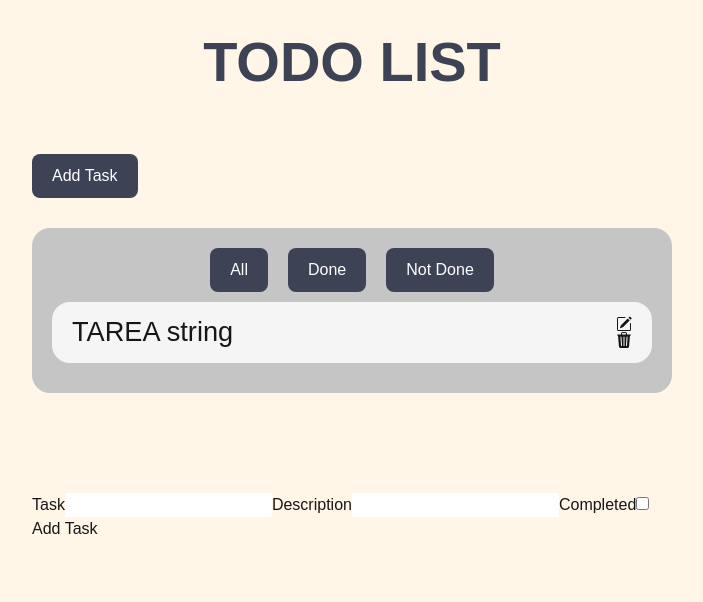
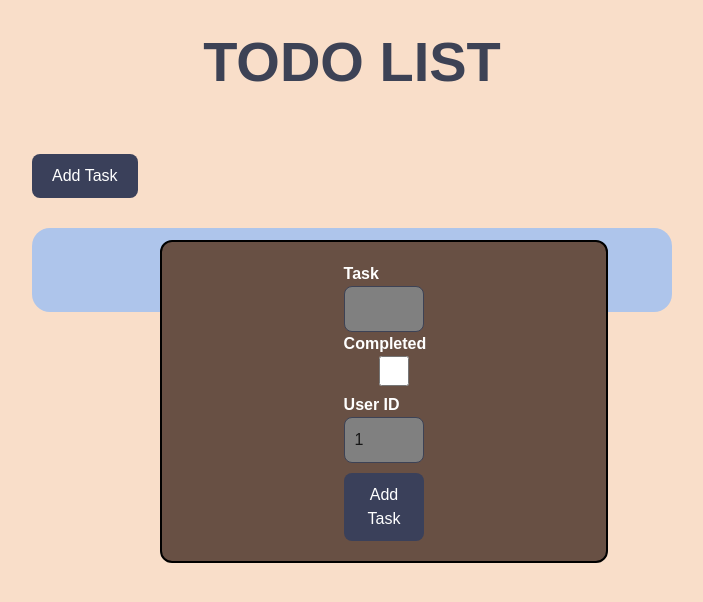
Before and after one commit to Gabriel-Perez-Marquez/my-app, a Next.js app: page / in a window 1280 px wide. Both pictures are taken after a click on the button "Add Task". Shown: the top 602 px of the page, without its empty margins (288-991 px from the left). Built offline with nearby package versions, Linux system fonts and the light colour scheme.

Commit message:
Finished

```diff
--- /dev/null
+++ b/src/app/componentes/Secondary-button.tsx
@@ -0,0 +1,12 @@
+
+
+interface SecondaryBurronProps {
+    children: any;
+    handleClick: () => void;
+}
+
+export default function SecondaryButton(props: SecondaryBurronProps) {
+    return <button type="button" className="secondary-button" onClick={props.handleClick}>
+      {props.children}
+    </button>;
+  }
--- /dev/null
+++ b/src/app/componentes/editPopUp.tsx
@@ -0,0 +1,38 @@
+import React, { useState } from "react";
+import { TaskProps } from "./task";
+
+interface EditPopUpProps {
+    isVisible: boolean;
+    task: TaskProps | null;
+    updateTask: (id: number, updatedTask: TaskProps) => void;
+    setIsVisible: (visible: boolean) => void;
+}
+
+export default function EditPopUp({ isVisible, task, updateTask, setIsVisible }: EditPopUpProps) {
+    const [taskName, setTaskName] = useState(task ? task.children : "");
+
+    const handleSubmit = (event: React.FormEvent<HTMLFormElement>) => {
+        event.preventDefault();
+        if (task) {
+            updateTask(task.id, { ...task, children: taskName });
+            setIsVisible(false);
+        }
+    };
+
+    return (
+        <div className={isVisible ? "visible" : "hidden"}>
+            <form onSubmit={handleSubmit}>
+                <label htmlFor="task">Edit Task</label>
+                <input
+                    type="text"
+                    id="task"
+                    name="task"
+                    value={taskName}
+                    onChange={(e) => setTaskName(e.target.value)}
+                    required
+                />
+                <button type="submit">Update Task</button>
+            </form>
+        </div>
+    );
+}
--- a/src/app/componentes/form.tsx
+++ b/src/app/componentes/form.tsx
@@ -1,21 +1,69 @@
 'use client';
 import React, { useState } from 'react';
-import { addTask } from "./listItem";
-import Task from './task';
+import { TaskProps } from './task';
 
+interface FormProps {
+    save: (task: TaskProps) => void;
+    setIsVisible: (visible: boolean) => void;
+}
 
-export default function Form() {
+export default function Form(props: FormProps) {
+    const [task, setTask] = useState('');
+    const [description, setDescription] = useState('');
+    const [completed, setCompleted] = useState(false);
+    const [userId, setUserId] = useState(1);
+
+    const handleSubmit = (event: React.FormEvent<HTMLFormElement>) => {
+        event.preventDefault(); // Evitar el envío del formulario
+
+        // Guardar la tarea
+        props.save({
+            id: Math.random(),
+            children: task,
+            completed: completed,
+            userId: userId
+        });
+
+        // Limpiar el formulario
+        setTask('');
+        setDescription('');
+        setCompleted(false);
+
+        // Ocultar el PopUp
+        props.setIsVisible(false);
+    };
+
     return (
         <div className='form'>
-            <form>
+            <form onSubmit={handleSubmit}>
                 <label htmlFor="task">Task</label>
-                <input type="text" id="task" name="task" />
-                <label htmlFor="description">Description</label>
-                <input type="text" id="description" name="description" />
+                <input
+                    type="text"
+                    id="task"
+                    name="task"
+                    value={task}
+                    onChange={(e) => setTask(e.target.value)}
+                    required
+                />
                 <label htmlFor="completed">Completed</label>
-                <input type="checkbox" id="completed" name="completed" />
+                <input
+                    type="checkbox"
+                    id="completed"
+                    name="completed"
+                    checked={completed}
+                    onChange={(e) => setCompleted(e.target.checked)}
+                />
+                <label htmlFor="userId">User ID</label>
+                <input
+                    type="number"
+                    id="userId"
+                    name="userId"
+                    value={userId}
+                    onChange={(e) => setUserId(Number(e.target.value))}
+                    required
+                />
                 <button type="submit">Add Task</button>
             </form>
         </div>
-    )
+    );
 }
--- a/src/app/componentes/listItem.tsx
+++ b/src/app/componentes/listItem.tsx
@@ -2,8 +2,8 @@
 import React, { useState } from 'react';
 import PrimaryButton from "./primary-button";
 import { TaskProps } from './task';
-
-
+import SecondaryButton from './Secondary-button';
+import EditPopUp from './editPopUp';
 
 enum Filter {
     All,
@@ -11,72 +11,75 @@ enum Filter {
     NotDone
 }
 
-
-let tasks: TaskProps[] = [
-    {
-        children: "Do the laundry",
-        completed: true,
-        id: 1,
-        userId: 23
-    },
-    {
-        id: 3,
-        children: "string",
-        completed: false,
-        userId: 56
-    },
-    {
-        id: 6,
-        children: "kajsbdavdsjashvdjavsjdadavdvajshvjajsvdjas",
-        completed: true,
-        userId: 57
-    }
-];
-
-export function addTask(task: TaskProps) {
-    tasks.push(task);
+interface ListProps {
+    list: TaskProps[];
+    deleteTask: (id: number) => void;
+    editTask: (id: number, updatedTask: TaskProps) => void;
 }
 
+export default function List(props: ListProps) {
+    const [filter, setFilter] = useState<Filter>(Filter.All);
+    const [isEditVisible, setIsEditVisible] = useState(false);
+    const [taskToEdit, setTaskToEdit] = useState<TaskProps | null>(null);
 
+    const handleEdit = (id: number) => {
+        const task = props.list.find(task => task.id === id);
+        if (task) {
+            setTaskToEdit(task);
+            setIsEditVisible(true);
+        }
+    };
 
-export default function List() {
-    const [list] = useState<TaskProps[]>(tasks);
-    const [filter, setFilter] = useState<Filter>(Filter.NotDone);
-    switch (filter) {
-        case Filter.All:
-            return <>
+    return (
+        <>
             <FilterSelect setFilter={setFilter} />
-                {list.map(listItem => <ListItemComp key={listItem.id} name={listItem.children} />)}
-            </>;
-        case Filter.Done:
-            return <>
-                <FilterSelect setFilter={setFilter} />
-                {list.filter(listItem => listItem.completed === true).map(listItem => <ListItemComp key={listItem.id} name={listItem.children} />)}
-            </>;
-        case Filter.NotDone:
-            return <>
-                <FilterSelect setFilter={setFilter} />
-                {list.filter(listItem => listItem.completed === false).map(listItem => <ListItemComp key={listItem.id} name={listItem.children} />)}
-            </>;
-        default:
-            throw new Error("Invalid filter");
-    }
+            {props.list.filter(listItem => {
+                if (filter === Filter.All) return true;
+                if (filter === Filter.Done) return listItem.completed;
+                if (filter === Filter.NotDone) return !listItem.completed;
+            }).map(listItem => (
+                <ListItemComp
+                    key={listItem.id}
+                    name={listItem.children}
+                    onDelete={() => props.deleteTask(listItem.id)}
+                    onEdit={() => handleEdit(listItem.id)}
+                />
+            ))}
+            <EditPopUp
+                isVisible={isEditVisible}
+                task={taskToEdit}
+                updateTask={props.editTask}
+                setIsVisible={setIsEditVisible}
+            />
+        </>
+    );
 }
 
 interface ListItemCompProps {
     name: string;
+    onDelete: () => void;
+    onEdit: () => void;
 }
 
 function ListItemComp(props: ListItemCompProps) {
-    return <div className='task'>
+    return (
+        <div className='task'>
             <span>TAREA {props.name}</span>
-        <span><svg xmlns="http://www.w3.org/2000/svg" width="16" height="16" fill="currentColor" className="bi bi-pencil-square" viewBox="0 0 16 16">
+            <span>
+                <SecondaryButton handleClick={props.onEdit}>
+                    <svg id='edit' xmlns="http://www.w3.org/2000/svg" width="16" height="16" fill="currentColor" className="bi bi-pencil-square" viewBox="0 0 16 16">
                         <path d="M15.502 1.94a.5.5 0 0 1 0 .706L14.459 3.69l-2-2L13.502.646a.5.5 0 0 1 .707 0l1.293 1.293zm-1.75 2.456-2-2L4.939 9.21a.5.5 0 0 0-.121.196l-.805 2.414a.25.25 0 0 0 .316.316l2.414-.805a.5.5 0 0 0 .196-.12l6.813-6.814z" />
-            <path fill-rule="evenodd" d="M1 13.5A1.5 1.5 0 0 0 2.5 15h11a1.5 1.5 0 0 0 1.5-1.5v-6a.5.5 0 0 0-1 0v6a.5.5 0 0 1-.5.5h-11a.5.5 0 0 1-.5-.5v-11a.5.5 0 0 1 .5-.5H9a.5.5 0 0 0 0-1H2.5A1.5 1.5 0 0 0 1 2.5z" />
-        </svg><svg xmlns="http://www.w3.org/2000/svg" width="16" height="16" fill="currentColor" className="bi bi-trash3-fill" viewBox="0 0 16 16">
+                        <path fillRule="evenodd" d="M1 13.5A1.5 1.5 0 0 0 2.5 15h11a1.5 1.5 0 0 0 1.5-1.5v-6a.5.5 0 0 0-1 0v6a.5.5 0 0 1-.5.5h-11a.5.5 0 0 1-.5-.5v-11a.5.5 0 0 1 .5-.5H9a.5.5 0 0 0 0-1H2.5A1.5 1.5 0 0 0 1 2.5z" />
+                    </svg>
+                </SecondaryButton>
+                <SecondaryButton handleClick={props.onDelete}>
+                    <svg id='delete' xmlns="http://www.w3.org/2000/svg" width="16" height="16" fill="currentColor" className="bi bi-trash3-fill" viewBox="0 0 16 16">
                         <path d="M11 1.5v1h3.5a.5.5 0 0 1 0 1h-.538l-.853 10.66A2 2 0 0 1 11.115 16h-6.23a2 2 0 0 1-1.994-1.84L2.038 3.5H1.5a.5.5 0 0 1 0-1H5v-1A1.5 1.5 0 0 1 6.5 0h3A1.5 1.5 0 0 1 11 1.5m-5 0v1h4v-1a.5.5 0 0 0-.5-.5h-3a.5.5 0 0 0-.5.5M4.5 5.029l.5 8.5a.5.5 0 1 0 .998-.06l-.5-8.5a.5.5 0 1 0-.998.06m6.53-.528a.5.5 0 0 0-.528.47l-.5 8.5a.5.5 0 0 0 .998.058l.5-8.5a.5.5 0 0 0-.47-.528M8 4.5a.5.5 0 0 0-.5.5v8.5a.5.5 0 0 0 1 0V5a.5.5 0 0 0-.5-.5" />
-            </svg></span>
+                    </svg>
+                </SecondaryButton>
+            </span>
         </div>
+    );
 }
 
 interface FilterSelectProps {
@@ -84,9 +87,11 @@ interface FilterSelectProps {
 }
 
 function FilterSelect(props: FilterSelectProps) {
-    return <div className='filterButtons'>
+    return (
+        <div className='filterButtons'>
             <PrimaryButton handleClick={() => props.setFilter(Filter.All)}>All</PrimaryButton>
             <PrimaryButton handleClick={() => props.setFilter(Filter.Done)}>Done</PrimaryButton>
             <PrimaryButton handleClick={() => props.setFilter(Filter.NotDone)}>Not Done</PrimaryButton>
-    </div>;
+        </div>
+    );
 }
--- a/src/app/componentes/popUp.tsx
+++ b/src/app/componentes/popUp.tsx
@@ -4,7 +4,6 @@ interface PopUpProps {
     isVisible: boolean;
     form: React.ReactNode;
 }
-
 
 export default function PopUp({ isVisible, form }: PopUpProps) {
     return (
--- a/src/app/componentes/task.tsx
+++ b/src/app/componentes/task.tsx
@@ -5,8 +5,6 @@ export interface TaskProps {
     children: string;
     completed: boolean;
     userId: number;
-
-
 }
 
 export default function Task(props: TaskProps) {
--- a/src/app/globals.css
+++ b/src/app/globals.css
@@ -23,7 +23,7 @@ body {
   color: var(--foreground);
   background: var(--background);
   font-family: "Poppins", sans-serif;
-  background-color: rgb(255, 246, 232);
+  background-color: #F9DEC9;
 }
 
 .container {
@@ -40,7 +40,7 @@ body {
 }
 
 .primary-button {
-  background-color: #3d4255;
+  background-color: #3A405A;
   color: white;
   padding: 10px 20px;
   border-radius: 8px;
@@ -62,7 +62,7 @@ body {
   align-items: center;
   margin-top: 90px;
   margin: 0 auto;
-  background-color: #c5c5c5;
+  background-color: #AEC5EB;
   padding: 20px;
   border-radius: 18px;
 }
@@ -82,9 +82,70 @@ body {
   overflow: auto;
 }
 
-.form {
+
+
+form{
+  width: 20%;
+  margin-left: 40%;
+}
+
+form label{
+  color: white;
+  font-weight: 700;
+}
+
+form input{
+  width: 100%;
+  padding: 10px;
+  border-radius: 8px;
+  border: 1px solid #3d4255;
+  background-color: grey;
+}
+
+form #completed{
+  width: 100px;
+  height: 30px;
+}
+
+form button{
+  width: 100%;
+  padding: 10px;
+  margin-top: 10px;
+  border-radius: 8px;
+  border: none;
+  background-color: #3A405A;
+  color: white;
+  cursor: pointer;
+}
+
+
+svg {
+  cursor: pointer;
+}
+
+.secondary-button {
+  background-color: #3852b8;
+  color: white;
+  padding: 10px 20px;
+  border-radius: 8px;
+  cursor: pointer;
+  margin: 2px;
+}
+
+.visible {
+  position: fixed;
+  top: 30%;
+  left: 35%;
+  width: 35%;
+  height: fit-content;
+  background-color: #685044;
   display: flex;
   align-items: center;
-  justify-content: space-between;
-  margin-top: 50px;
+  padding: 20px;
+  border: 2px solid black;
+  border-radius: 12px;
 }
+
+.hidden {
+  display: none;
+}
--- a/src/app/page.tsx
+++ b/src/app/page.tsx
@@ -1,36 +1,44 @@
 'use client';
-import React from "react";
+import React, { useState } from "react";
 import PrimaryButton from "./componentes/primary-button";
-import Task from "./componentes/task";
+import { TaskProps } from "./componentes/task";
 import ListItem from "./componentes/listItem";
 import Form from "./componentes/form";
-
+import PopUp from "./componentes/popUp";
 
 export default function Home() {
-  return <>
+  const [list, setList] = useState<TaskProps[]>([]);
+  const [isVisible, setIsVisible] = useState(false);
 
+  const addTask = (task: TaskProps) => {
+    setList([...list, task]);
+  };
+
+  const deleteTask = (id: number) => {
+    setList(list.filter(task => task.id !== id));
+  };
+
+  const editTask = (id: number, updatedTask: TaskProps) => {
+    setList(list.map(task => (task.id === id ? updatedTask : task)));
+  };
+
+  return (
     <div className="container">
       <div className="title">
         <h1>TODO LIST</h1>
       </div>
 
       <div className="buttons">
-        <PrimaryButton handleClick={() => alert("Create")} >Add Task</PrimaryButton>
-
-
-
+        <PrimaryButton handleClick={() => setIsVisible(true)}>Add Task</PrimaryButton>
       </div>
 
       <div className="tasks">
-        <ListItem /> {/* Añade el componente List */}
+        <ListItem list={list} deleteTask={deleteTask} editTask={editTask} /> {/* Añade el componente List */}
       </div>
 
-      <div className="form">
-        <Form /> {/* Añade el componente Form */}
+      <div className="popUp">
+        <PopUp isVisible={isVisible} form={<Form save={addTask} setIsVisible={setIsVisible} />} />
       </div>
-
     </div>
-
-  </>
-
+  );
 }
```
Lines whose indentation alone changed are shown as unchanged.
